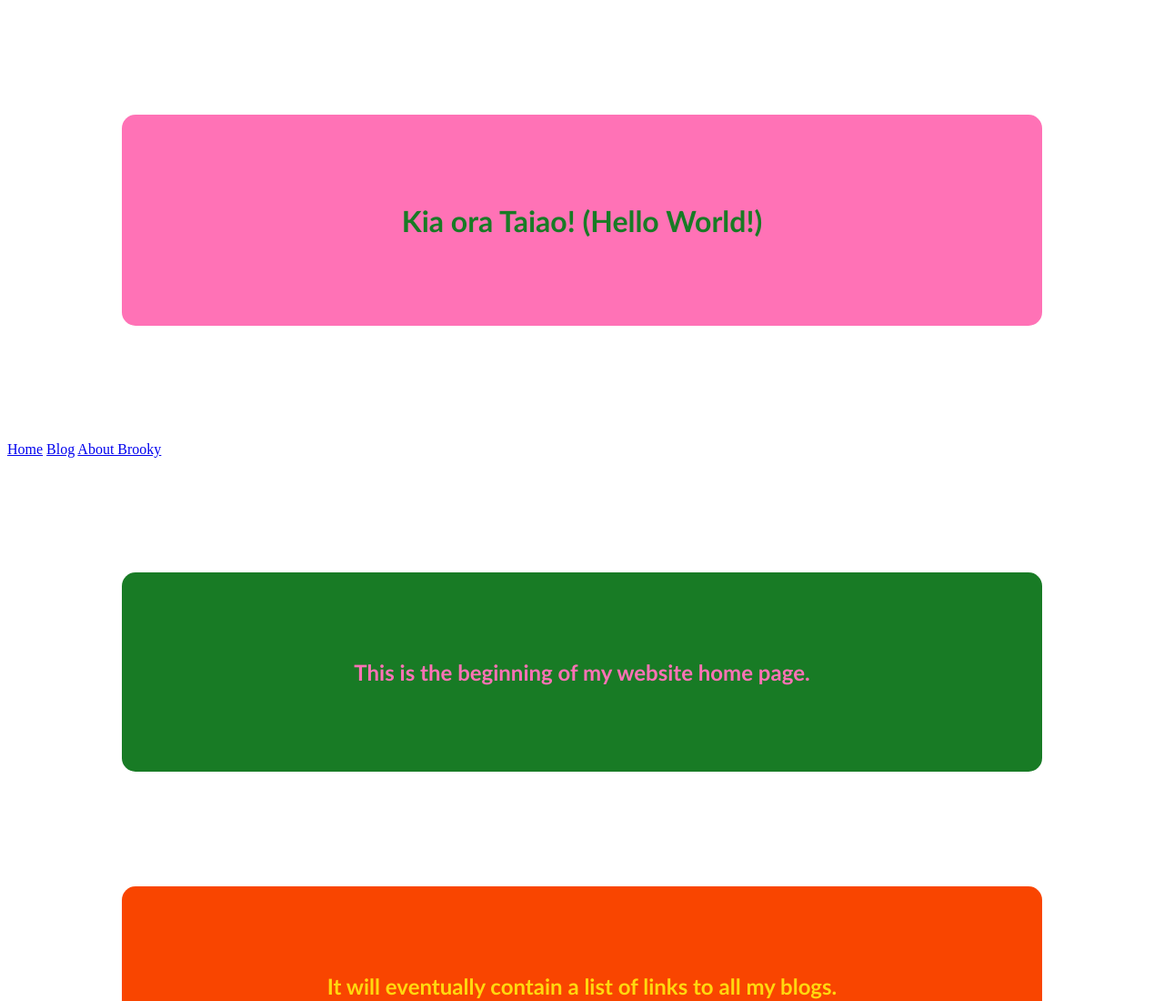
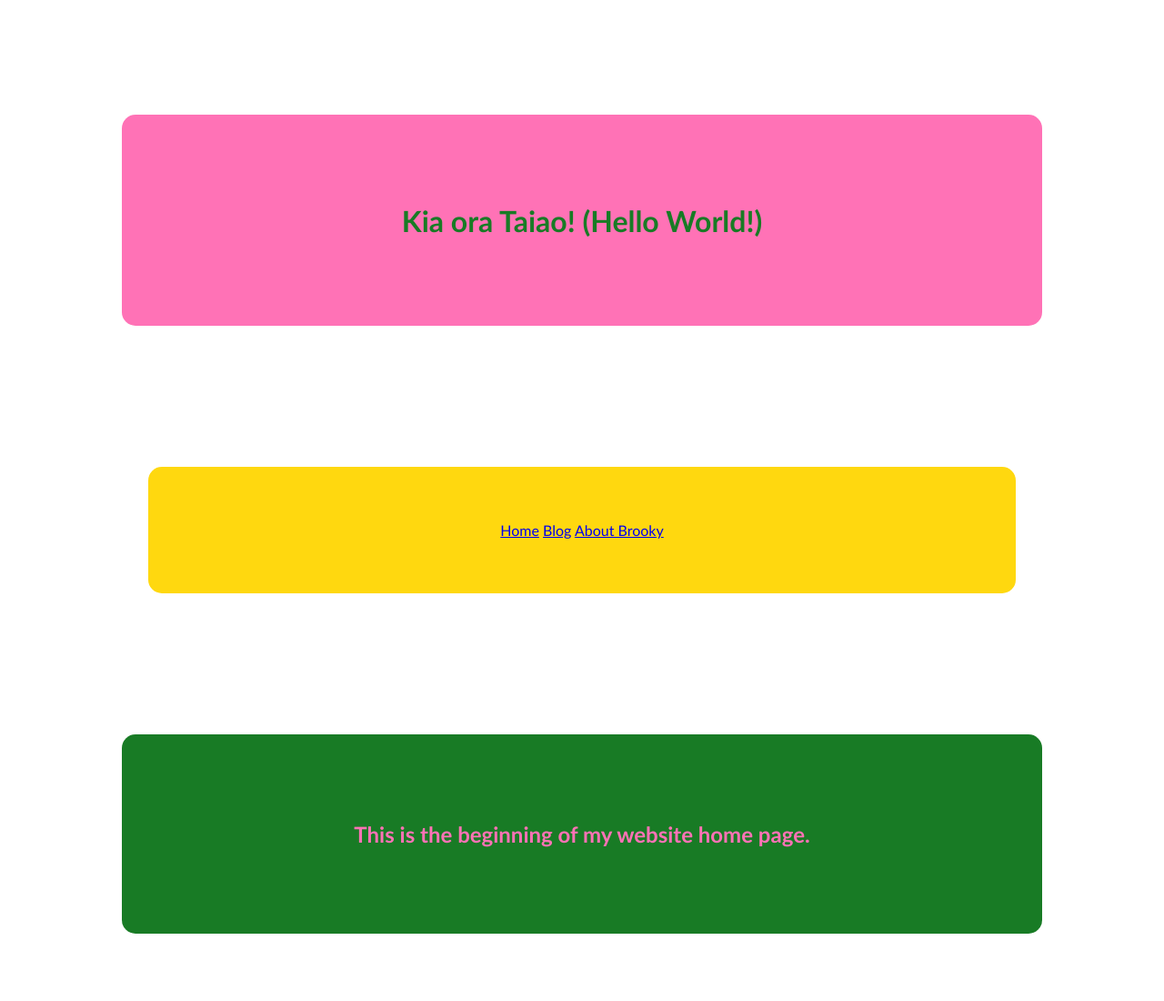
Before and after one commit to brooklyn-lyndontonga/brooklyn-lyndontonga.github.io, a plain HTML site: page index.html in a window 1280 px wide. Shown: the top 1100 px of the page at 91% size. Drawn offline with Linux system fonts and the light colour scheme.

Commit message:
adding changes to index.html

```diff
--- a/index.html
+++ b/index.html
@@ -16,10 +16,12 @@
       (Hello World!)</h1>
 </div>
 
-<div>
-  <a href="index.html"> Home</a>
-  <a href="blog">Blog</a>
-  <a href="blog/about-me.html">About Brooky</a>
+<div class="yellow-background space nav-container">
+  <nav>
+    <a href="index.html"> Home</a>
+    <a href="blog/blog-list.html">Blog</a>
+    <a href="blog/about-me.html">About Brooky</a>
+  </nav>
 </div>
 
 <div class="green-background space center-text">
```
